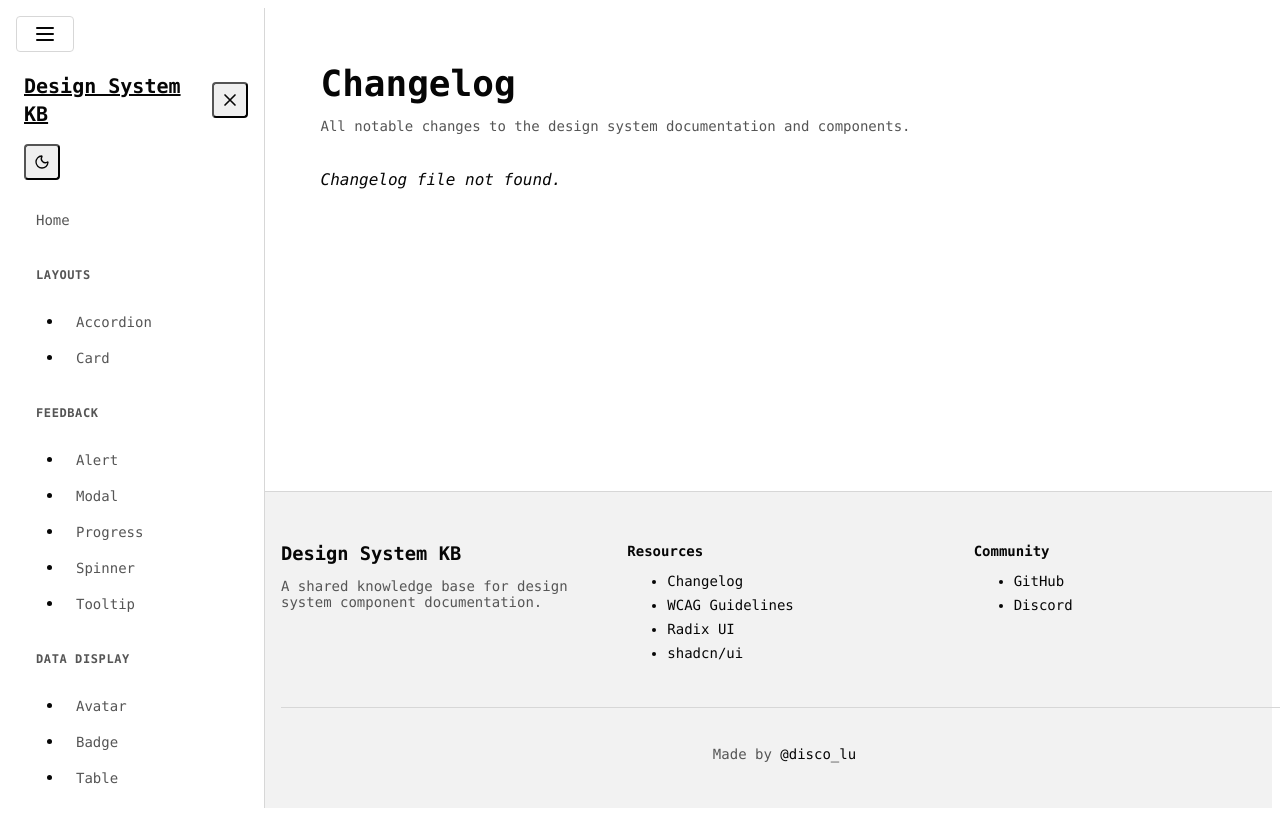
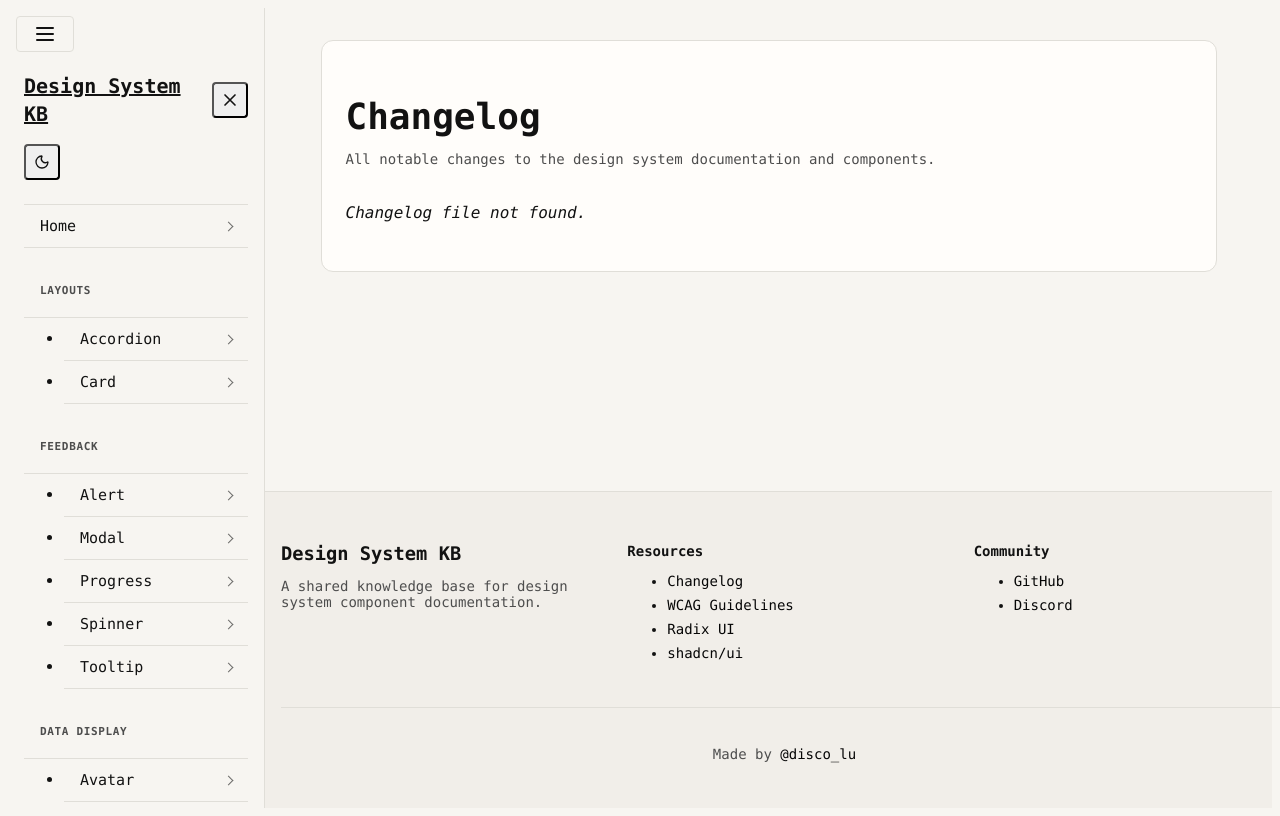
Before and after one commit to louriach/Common-design-system-documentation, a Next.js app: page /changelog in a window 1280 px wide. Shown: the top 816 px of the page. Built offline with nearby package versions, Linux system fonts and the light colour scheme.

Commit message:
WIP off-white theme

```diff
--- a/src/app/globals.css
+++ b/src/app/globals.css
@@ -5,22 +5,22 @@
 /* Design tokens: brutalist black/white base + semantic variants (destructive, success, warning).
    Defined on :root so var(--color-*) and var(--radius) work without Tailwind. */
 :root {
-  /* Base wireframe */
-  --color-background: oklch(100% 0 0);
-  --color-foreground: oklch(12% 0 0);
-  --color-card: oklch(100% 0 0);
-  --color-card-foreground: oklch(12% 0 0);
+  /* Base: off-white surfaces, warm neutral */
+  --color-background: oklch(97% 0.006 85);
+  --color-foreground: oklch(18% 0 0);
+  --color-card: oklch(99.5% 0.004 85);
+  --color-card-foreground: oklch(18% 0 0);
   --color-popover: oklch(100% 0 0);
   --color-popover-foreground: oklch(12% 0 0);
   --color-primary: oklch(12% 0 0);
   --color-primary-foreground: oklch(98% 0 0);
   --color-secondary: oklch(96% 0 0);
   --color-secondary-foreground: oklch(12% 0 0);
-  --color-muted: oklch(96% 0 0);
-  --color-muted-foreground: oklch(45% 0 0);
-  --color-accent: oklch(96% 0 0);
-  --color-accent-foreground: oklch(12% 0 0);
-  --color-border: oklch(88% 0 0);
+  --color-muted: oklch(95% 0.008 85);
+  --color-muted-foreground: oklch(42% 0 0);
+  --color-accent: oklch(95% 0.008 85);
+  --color-accent-foreground: oklch(18% 0 0);
+  --color-border: oklch(90% 0.008 85);
   --color-input: oklch(88% 0 0);
   --color-ring: oklch(12% 0 0);
   /* Semantic variants for alerts, badges, buttons */
@@ -35,6 +35,7 @@
   --color-success-bg: oklch(96% 0.05 145);
   --color-warning-bg: oklch(97% 0.06 85);
   --radius: 0.25rem;
+  --radius-card: 0.75rem;
 }
 
 /* Dark mode: unlayered so it overrides :root when html has class="dark". */
@@ -66,6 +67,7 @@ html.dark,
     --color-destructive-bg: oklch(22% 0.04 25);
     --color-success-bg: oklch(22% 0.05 145);
     --color-warning-bg: oklch(26% 0.05 85);
+  --radius-card: 0.75rem;
 }
 
 @layer base {
--- a/src/app/layout.tsx
+++ b/src/app/layout.tsx
@@ -38,7 +38,9 @@ export default function RootLayout({
             <div className="flex flex-col flex-1 min-w-0 bg-background">
               <main className="flex-1 overflow-y-auto bg-background">
                 <div className="container mx-auto px-4 py-8 max-w-4xl">
-                  {children}
+                  <div className="docs-content-panel">
+                    {children}
+                  </div>
                 </div>
               </main>
               <Footer />
--- a/src/app/semantic.css
+++ b/src/app/semantic.css
@@ -6,6 +6,13 @@
 
 /* ========== Layout ========== */
 .container { width: 100%; margin-left: auto; margin-right: auto; padding-left: 1rem; padding-right: 1rem; }
+.docs-content-panel {
+  background: var(--color-card);
+  border: 1px solid var(--color-border);
+  border-radius: var(--radius-card, 0.75rem);
+  padding: 2rem 1.5rem;
+  min-height: 0;
+}
 .flex { display: flex; }
 .flex-col { flex-direction: column; }
 .flex-wrap { flex-wrap: wrap; }
@@ -365,8 +372,8 @@ tr.even\:bg-muted:nth-child(even) { background-color: var(--color-muted); }
 .ds-btn--destructive:focus-visible { box-shadow: 0 0 0 2px var(--color-background), 0 0 0 4px var(--color-destructive); }
 .ds-btn--outline { border: 1px solid var(--color-border); background: var(--color-background); color: var(--color-foreground); }
 .ds-btn--outline:hover { background: var(--color-muted); }
-.ds-btn--secondary { background: var(--color-secondary); color: var(--color-secondary-foreground); }
-.ds-btn--secondary:hover { opacity: 0.9; }
+.ds-btn--secondary { background: var(--color-secondary); color: var(--color-secondary-foreground); border: 1px solid var(--color-border); box-shadow: 0 1px 2px rgba(0, 0, 0, 0.04); }
+.ds-btn--secondary:hover { opacity: 0.92; }
 .ds-btn--ghost { color: var(--color-foreground); }
 .ds-btn--ghost:hover { background: var(--color-muted); }
 .ds-btn--link { color: var(--color-primary); text-underline-offset: 4px; }
@@ -710,26 +717,40 @@ tr.even\:bg-muted:nth-child(even) { background-color: var(--color-muted); }
 @media (min-width: 768px) {
   .docs-sidebar { position: sticky; transform: translateX(0); }
 }
+.docs-nav-list { border-top: 1px solid var(--color-border); }
+.docs-nav-list .docs-nav-link { border-bottom: 1px solid var(--color-border); }
 .docs-nav-link {
-  display: block;
-  padding: 0.5rem 0.75rem;
-  font-size: 0.875rem;
+  display: flex;
+  align-items: center;
+  justify-content: space-between;
+  padding: 0.75rem 1rem;
+  font-size: 0.9375rem;
   font-weight: 500;
-  color: var(--color-muted-foreground);
+  color: var(--color-foreground);
   text-decoration: none;
-  border-radius: var(--radius);
   transition: background-color 0.15s, color 0.15s;
+  gap: 0.5rem;
 }
-.docs-nav-link:hover { background: var(--color-muted); color: var(--color-foreground); }
-.docs-nav-link--active { background: var(--color-muted); color: var(--color-foreground); font-weight: 500; }
-.docs-nav-link--home-active { background: var(--color-muted); color: var(--color-primary); font-weight: 500; }
+.docs-nav-link::after {
+  content: "";
+  width: 0.4em;
+  height: 0.4em;
+  border-right: 1.5px solid currentColor;
+  border-top: 1.5px solid currentColor;
+  transform: rotate(45deg);
+  flex-shrink: 0;
+  opacity: 0.6;
+}
+.docs-nav-link:hover { background: var(--color-muted); }
+.docs-nav-link--active { background: var(--color-muted); color: var(--color-primary); }
+.docs-nav-link--home-active { background: var(--color-muted); color: var(--color-primary); }
 .docs-nav-category {
-  padding: 0.5rem 0.75rem;
-  font-size: 0.75rem;
+  padding: 0.75rem 1rem 0.25rem;
+  font-size: 0.6875rem;
   font-weight: 600;
   color: var(--color-muted-foreground);
   text-transform: uppercase;
-  letter-spacing: 0.05em;
+  letter-spacing: 0.06em;
 }
 
 /* ========== Docs: Header ========== */
--- a/src/components/Sidebar.tsx
+++ b/src/components/Sidebar.tsx
@@ -96,7 +96,7 @@ export function Sidebar({ components }: SidebarProps) {
           </div>
 
           <nav className="space-y-6">
-            <div>
+            <div className="docs-nav-list">
               <Link
                 href="/"
                 className={`docs-nav-link ${pathname === "/" ? "docs-nav-link--home-active" : ""}`}
@@ -108,7 +108,7 @@ export function Sidebar({ components }: SidebarProps) {
             {Object.entries(grouped).map(([category, categoryComponents]) => (
               <div key={category}>
                 <h3 className="docs-nav-category">{category}</h3>
-                <ul className="space-y-1">
+                <ul className="docs-nav-list space-y-0">
                   {categoryComponents.map((component) => (
                     <li key={component.slug}>
                       <Link
```
